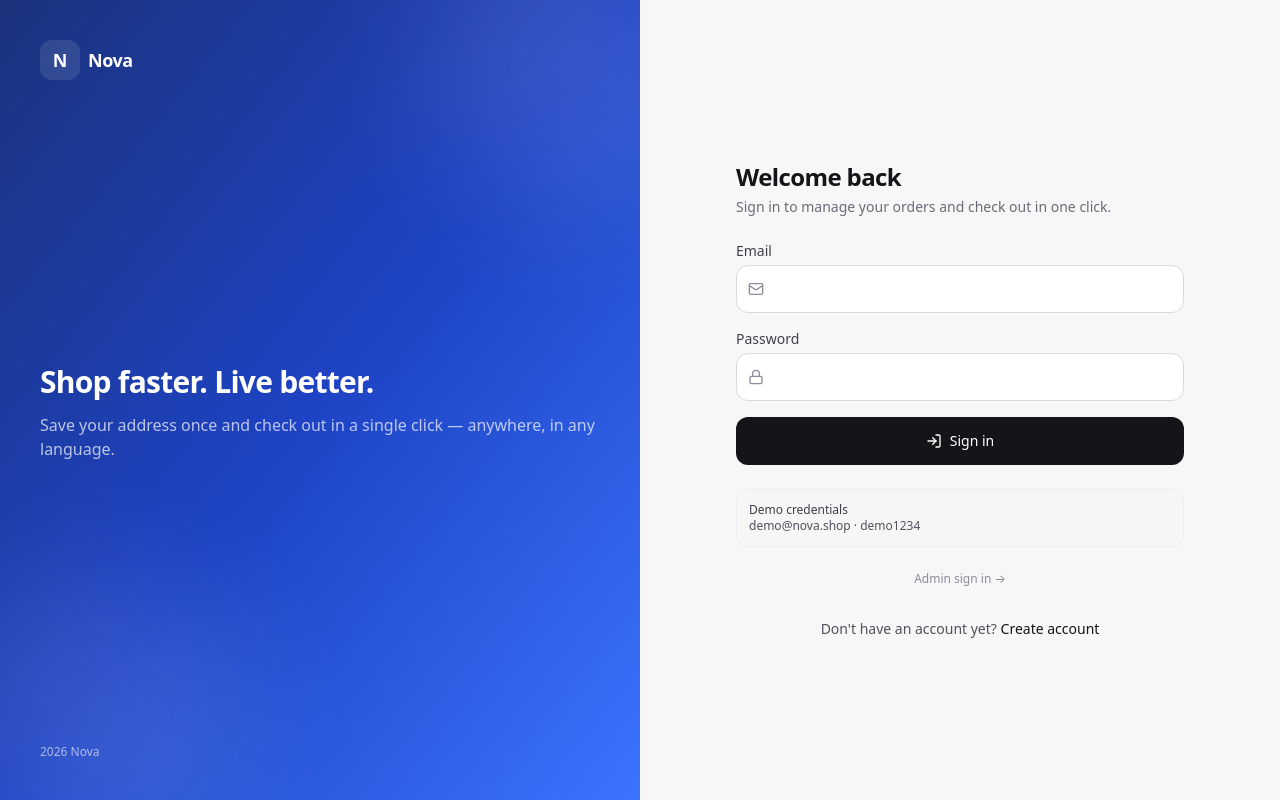
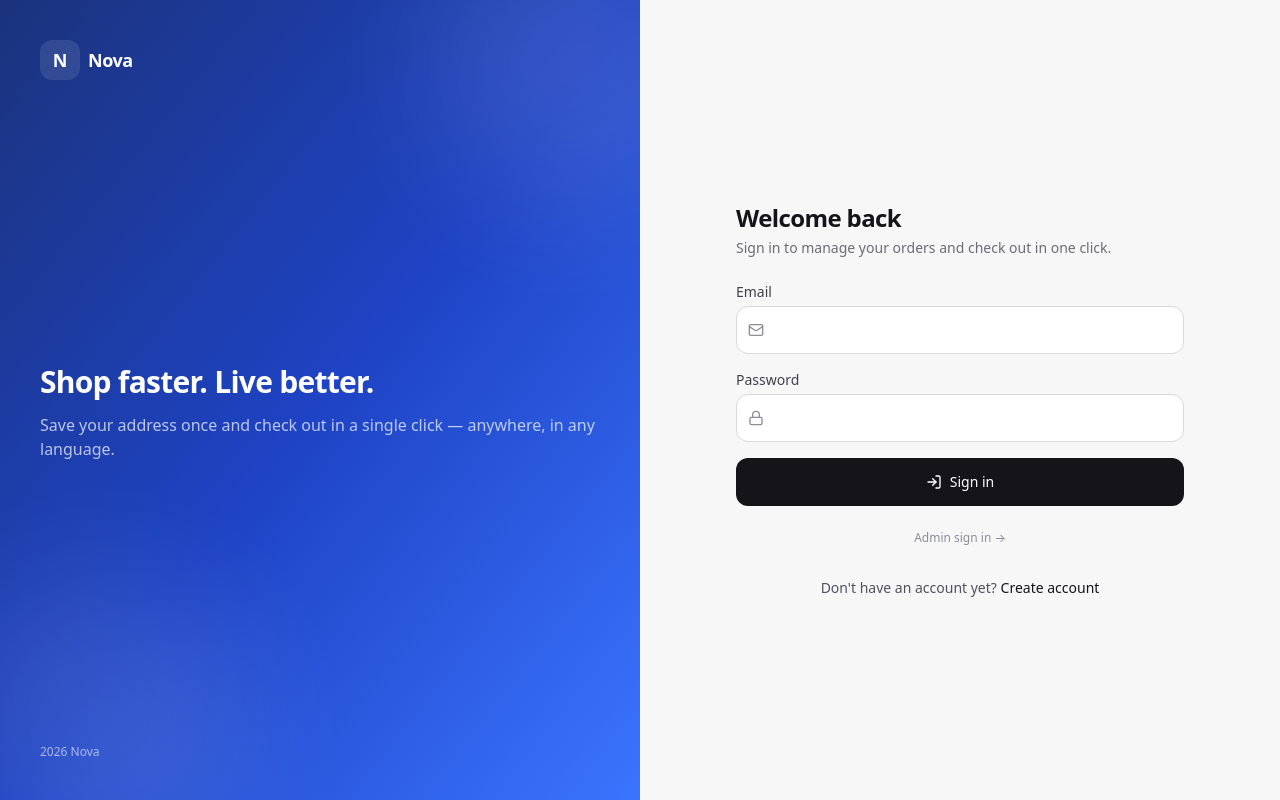
Before and after one commit to achrafsamih05/bomeex_v2, a Next.js app: page /login in a window 1280 px wide. Built offline with nearby package versions, Linux system fonts and the light colour scheme; no server answers.

Commit message:
Remove demo credentials from login form
Removed demo credentials section from login page.

```diff
--- a/src/app/login/page.tsx
+++ b/src/app/login/page.tsx
@@ -74,10 +74,6 @@ function LoginForm() {
           {submitting ? "…" : t("auth.signIn")}
         </button>
       </form>
-      <div className="rounded-xl border border-ink-100 bg-ink-50/80 p-3 text-xs text-ink-600">
-        <div className="font-medium text-ink-700">Demo credentials</div>
-        <div>demo@nova.shop · demo1234</div>
-      </div>
       <p className="text-center text-xs text-ink-400">
         <Link href="/login/admin" className="hover:text-ink-600">
           Admin sign in →
```
